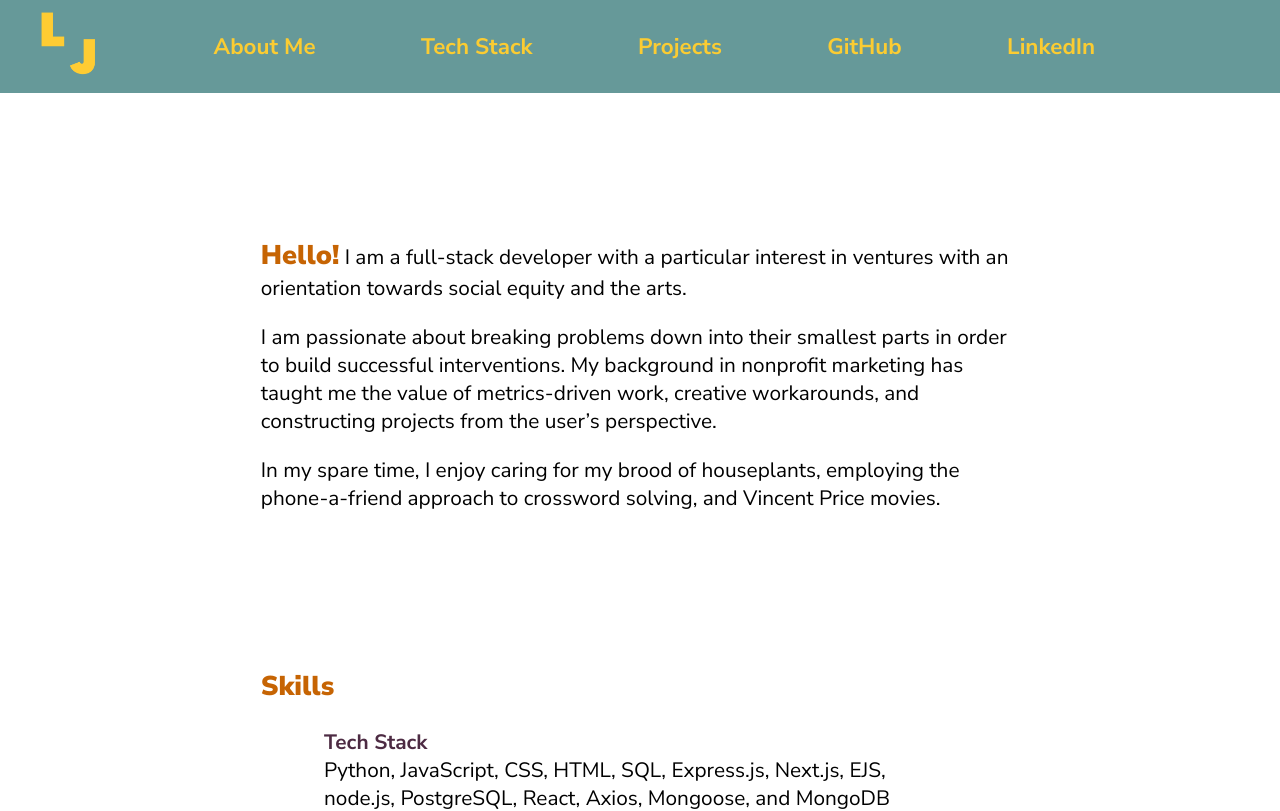
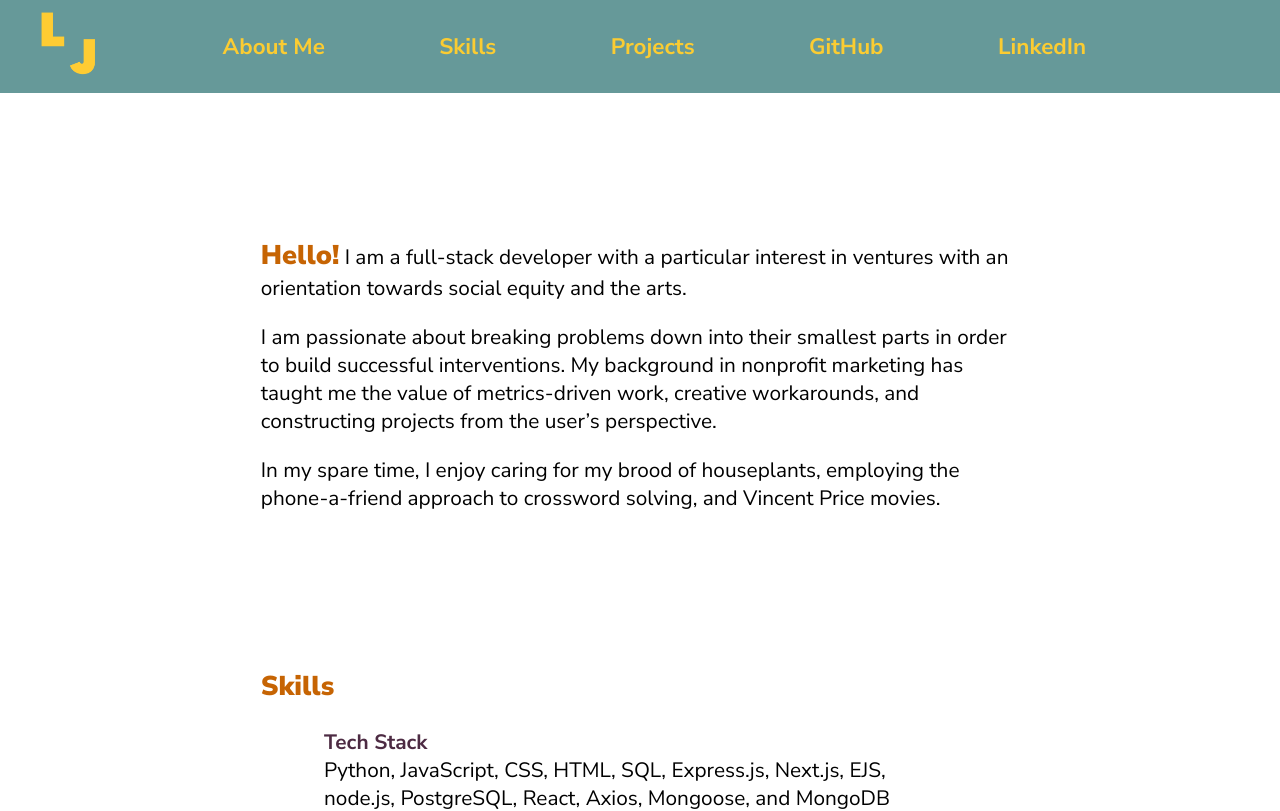
Before and after one commit to LouisaJohnston/Portfolio, a Next.js app: page / in a window 1280 px wide. Shown: the top 811 px of the page. Built offline with nearby package versions, Linux system fonts and the light colour scheme.

Commit message:
rephrase

```diff
--- a/components/Navbar.jsx
+++ b/components/Navbar.jsx
@@ -47,7 +47,7 @@ export default function Navbar() {
                             smooth to='#languages'
                             activeClassName="selected"
                             activeStyle={{ 'font-size': '1.5em' }}>
-                            <a className="desktop-nav">Tech Stack</a>
+                            <a className="desktop-nav">Skills</a>
                         </NavHashLink>
                     </div>
 
@@ -98,7 +98,7 @@ export default function Navbar() {
 
                     <li>
                         <Link href='#languages'>
-                            <a onClick={() => closeMenu()}>Tech Stack</a>
+                            <a onClick={() => closeMenu()}>Skills</a>
                         </Link>
                     </li>
 
```
